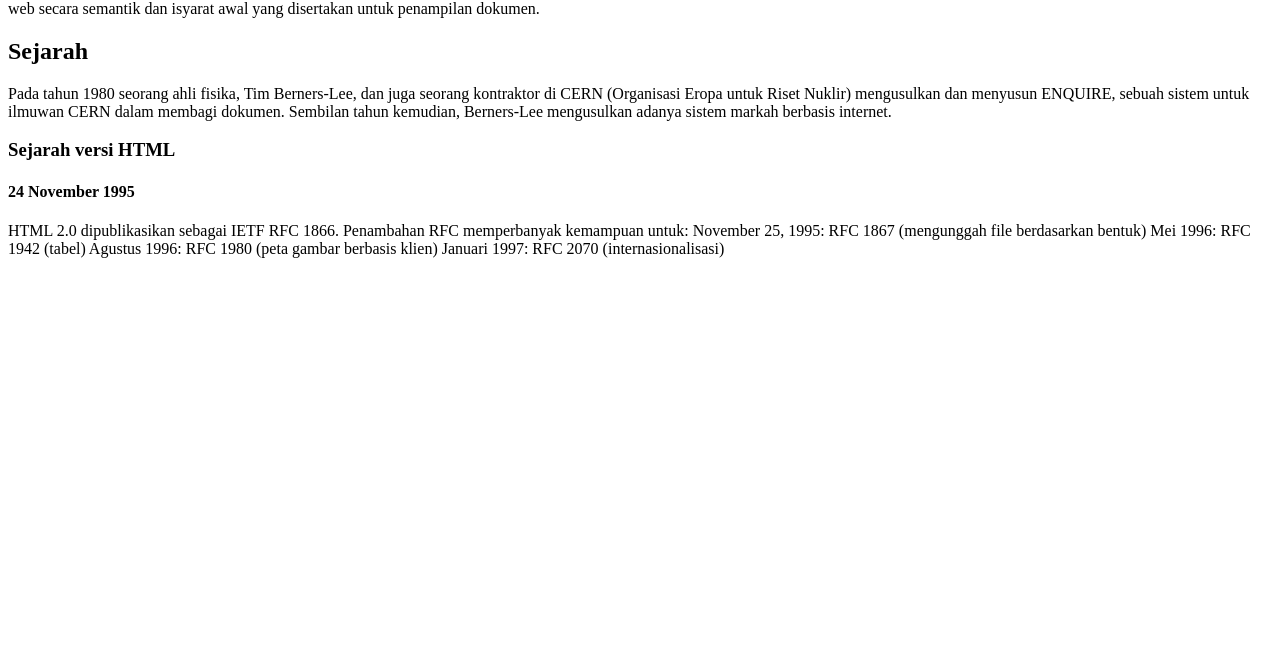
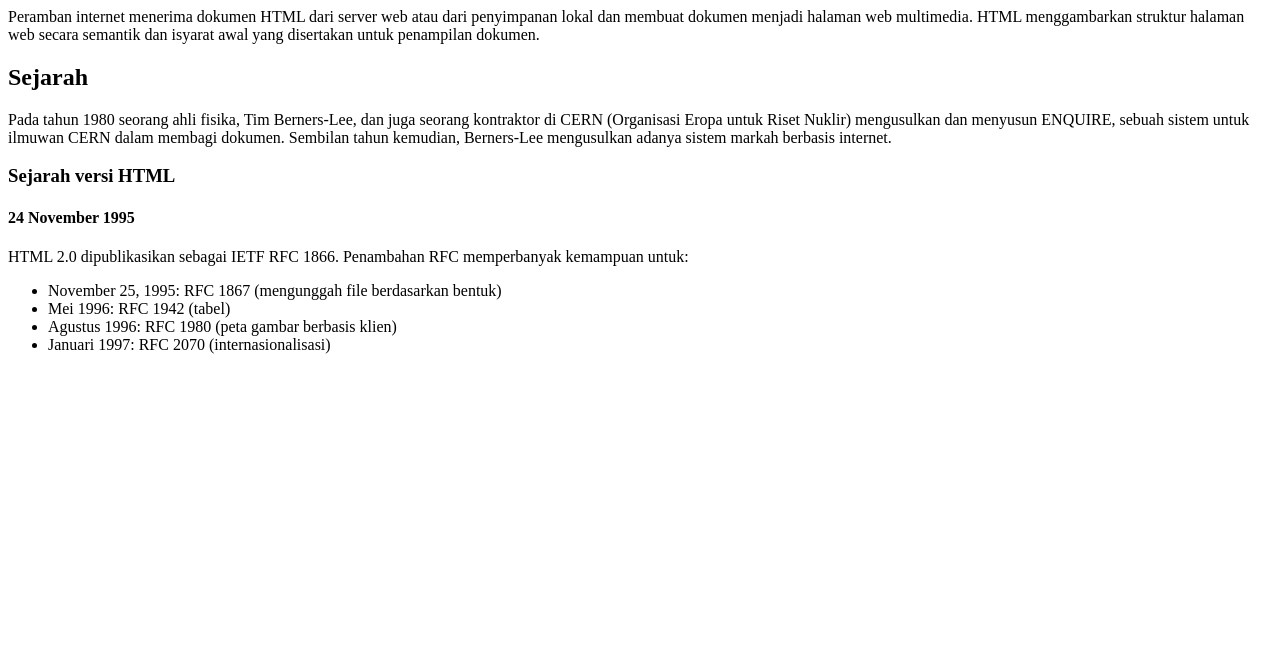
Before and after one commit to bando9/belajar-html, a plain HTML site: page index.html in a window 1280 px wide. Shown: the part 150-800 px from the top of the page. Drawn offline with Linux system fonts and the light colour scheme.

Commit message:
menambah list ul li, dan tag anchor

```diff
--- a/index.html
+++ b/index.html
@@ -6,19 +6,25 @@
     <title>Belajar HTML</title>
 </head>
 <body>
+    <a href="about.html">Ke Halaman About</a>
     <h1>HTML</h1>
+
     <b>HyperText Markup Language (HTML)</b> adalah bahasa markah standar untuk dokumen yang dirancang untuk ditampilkan di peramban internet. Ini dapat dibantu oleh teknologi seperti Cascading Style Sheets (CSS) dan bahasa skrip lainnya seperti JavaScript, VBScript, dan PHP.
 
     <p></p>Peramban internet menerima dokumen HTML dari server web atau dari penyimpanan lokal dan membuat dokumen menjadi halaman web multimedia. HTML menggambarkan struktur halaman web secara semantik dan isyarat awal yang disertakan untuk penampilan dokumen.</p>
+
     <h2>Sejarah</h2>
     <p>Pada tahun 1980 seorang ahli fisika, Tim Berners-Lee, dan juga seorang kontraktor di CERN (Organisasi Eropa untuk Riset Nuklir) mengusulkan dan menyusun ENQUIRE, sebuah sistem untuk ilmuwan CERN dalam membagi dokumen. Sembilan tahun kemudian, Berners-Lee mengusulkan adanya sistem markah berbasis internet.</p>
 
     <h3>Sejarah versi HTML</h3>
+
     <h4>24 November 1995</h4>
-HTML 2.0 dipublikasikan sebagai IETF RFC 1866. Penambahan RFC memperbanyak kemampuan untuk:
-November 25, 1995: RFC 1867 (mengunggah file berdasarkan bentuk)
-Mei 1996: RFC 1942 (tabel)
-Agustus 1996: RFC 1980 (peta gambar berbasis klien)
-Januari 1997: RFC 2070 (internasionalisasi)
+    <p>HTML 2.0 dipublikasikan sebagai IETF RFC 1866. Penambahan RFC memperbanyak kemampuan untuk:</p>
+    <ul>
+        <li>November 25, 1995: RFC 1867 (mengunggah file berdasarkan bentuk)</li>
+        <li>Mei 1996: RFC 1942 (tabel)</li>
+        <li>Agustus 1996: RFC 1980 (peta gambar berbasis klien)</li>
+        <li>Januari 1997: RFC 2070 (internasionalisasi)</li>
+    </ul>
 </body>
 </html>
```
Also changed, not shown: about.html (added, +12 -0 lines). Lines whose indentation alone changed are shown as unchanged.
